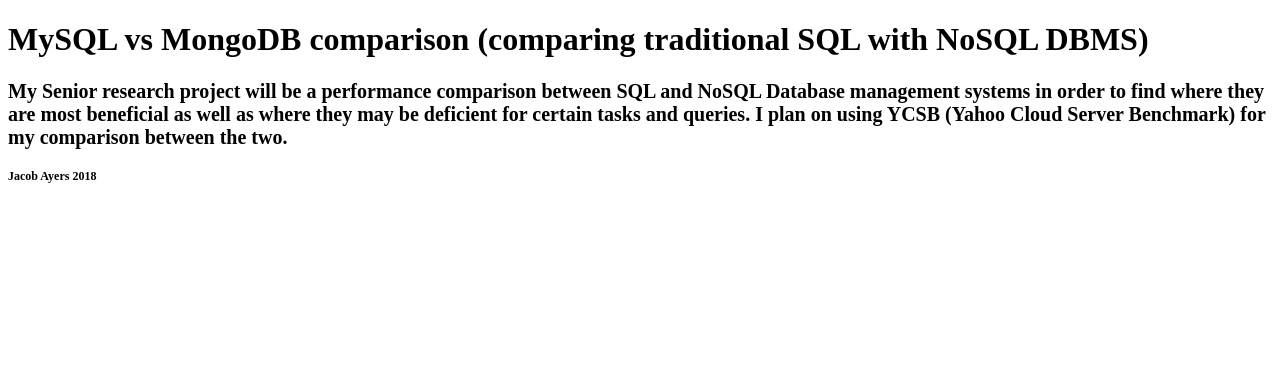
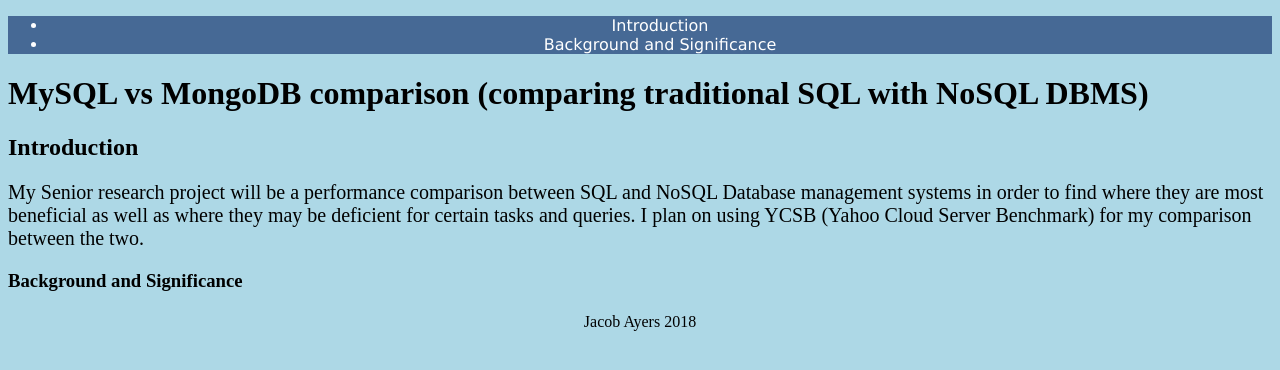
Before and after one commit to Jacob-Ayers/jacob-ayers.github.io, a plain HTML site: page index.html in a window 1280 px wide. Drawn offline with Linux system fonts and the light colour scheme.

Commit message:
added basic structure

```diff
--- a/index.html
+++ b/index.html
@@ -1,12 +1,26 @@
 <!DOCTYPE html>
 <html>
-<body>
+
 <head>
 <link rel="stylesheet" type="text/css" href="style.css">
 </head>
+
+<body>
+<title>Jacob Ayers</title>
+<header>
+<ul>
+	<li>Introduction</li>
+	<li>Background and Significance</li>
+</ul>
+</header>
 <h1>MySQL vs MongoDB comparison (comparing traditional SQL with NoSQL DBMS)<h1>
 
+<h2>Introduction</h2>
+
 <p style = "font-size:20px">My Senior research project will be a performance comparison between SQL and NoSQL Database management systems in order to find where they are most beneficial as well as where they may be deficient for certain tasks and queries. I plan on using YCSB (Yahoo Cloud Server Benchmark) for my comparison between the two.</p>
-<p style= "font-size:12px">Jacob Ayers 2018<p>
+<h3>Background and Significance</h3>
+
+<h4></h4>
+<p style = "text-align:center">Jacob Ayers 2018</p>
 </body>
 </html>
--- a/style.css
+++ b/style.css
@@ -1,3 +1,10 @@
 body {
+background-color: lightblue;
 
 }
+header{
+background-color: #466995;
+color: white;
+text-align: center;
+font-family: Verdana;
+}
```
